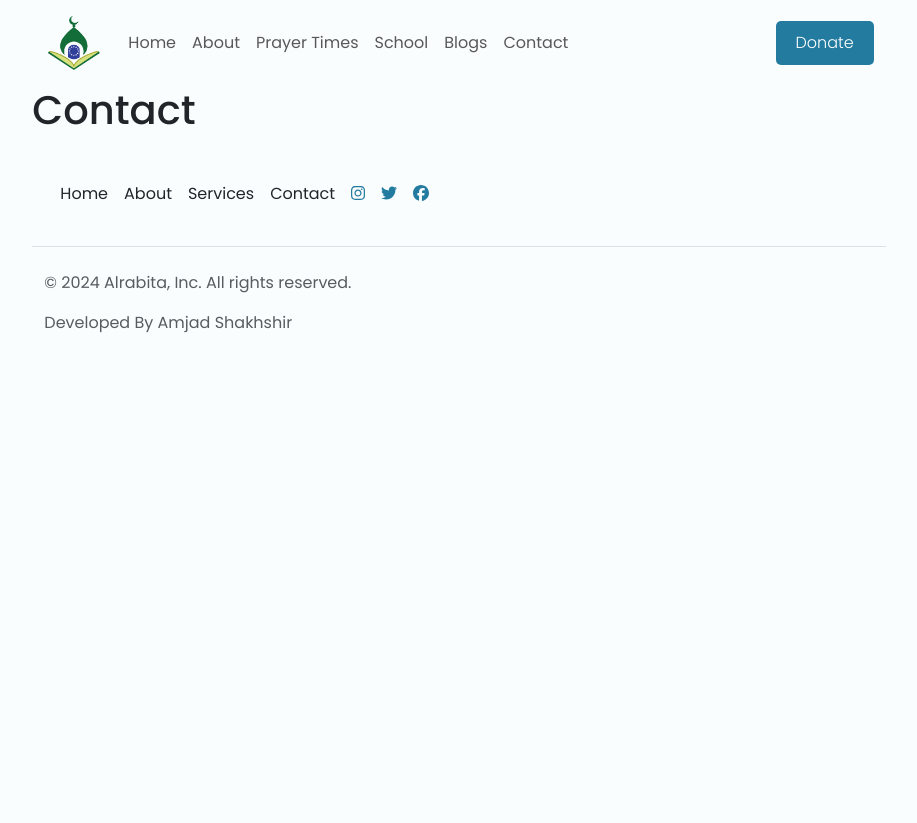
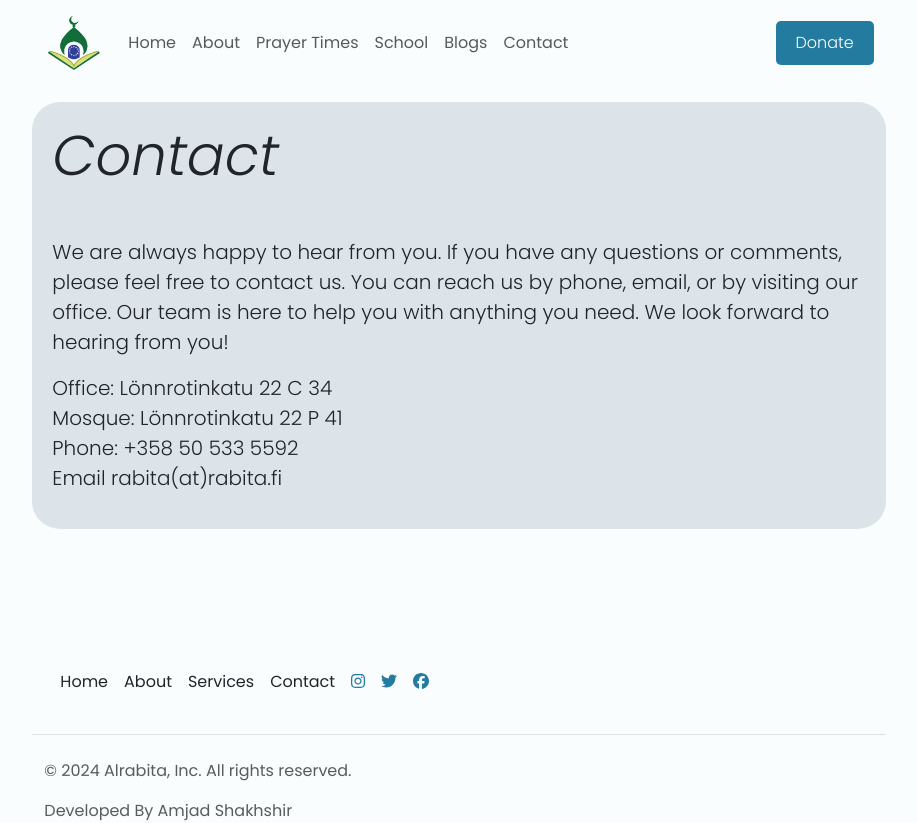
Before and after one commit to AmjadShakhshir/mosque-frontend, a React (Vite) app: page /contact in a window 1280 px wide. Shown: the whole page, without its empty margins (181-1098 px from the left). Before the commit the page ends 800 px from the top, so only its background shows below. Built offline with nearby package versions, Linux system fonts and the light colour scheme.

Commit message:
add route for contact page to app component

```diff
--- a/src/App.tsx
+++ b/src/App.tsx
@@ -6,6 +6,7 @@ import Home from "./pages/Home";
 import School from "./pages/School";
 import Blogs from "./pages/Blogs";
 import About from "./pages/About";
+import Contact from "./pages/Contact";
 
 const App = () => {
   const router = createBrowserRouter([
@@ -31,7 +32,7 @@ const App = () => {
         },
         {
           path: "contact",
-          element: <h1>Contact</h1>,
+          element: <Contact />,
         },
       ],
     },
--- a/src/index.css
+++ b/src/index.css
@@ -16,6 +16,7 @@ body {
   padding: 0;
   box-sizing: border-box;
   background-color: #fafdfe;
+  min-height: 100vh;
 }
 a {
   text-decoration: none;
@@ -71,12 +72,14 @@ a {
   border-radius: 28px;
 }
 /* Start School */
+.school {
+  min-height: 65vh;
+}
 .school-container {
   margin-top: 25px;
   background-color: var(--quaternary-color);
   border-radius: 28px;
   padding: 20px;
-  min-height: 65vh;
 }
 /* End School */
 /* Start About */
@@ -174,6 +177,17 @@ a {
   display: block !important;
 }
 /* End Blogs */
+/* Start Contact */
+.contact {
+  min-height: 65vh;
+}
+.contact-container {
+  background-color: var(--gray-card);
+  border-radius: 28px;
+  padding: 20px;
+}
+
+/* End Contact */
 /* Start Footer */
 .footer-icon svg {
   color: var(--primary-color);
```
